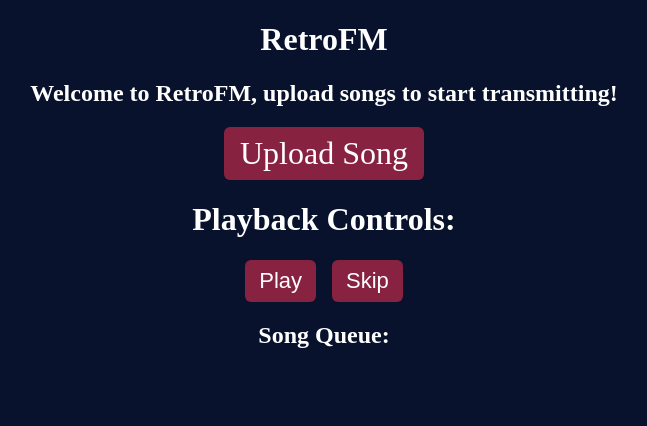
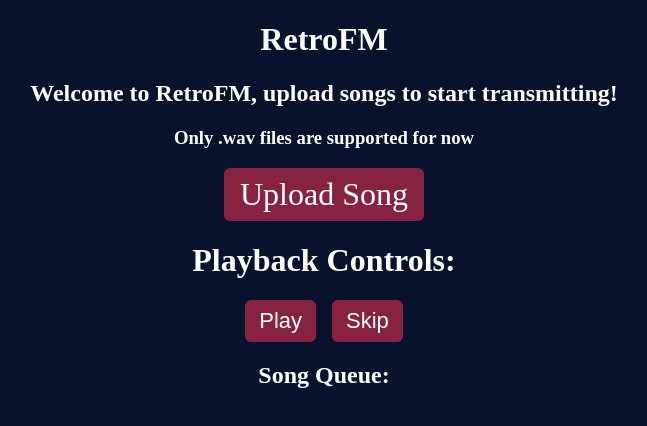
Before and after one commit to itsjwinner7202/retrofm, a website: page src/public/index.html in a window 1280 px wide. Shown: the whole page, without its empty margins (316-963 px from the left). Drawn offline with Linux system fonts and the light colour scheme.

Commit message:
Added FM service

```diff
--- a/src/public/index.html
+++ b/src/public/index.html
@@ -42,10 +42,11 @@
     <center><h1><font color="white">RetroFM</font></h1></center>
     <p> </p>
     <center><h2><font color="white">Welcome to RetroFM, upload songs to start transmitting!</font></h2></center>
+    <center><h3><font color="white">Only .wav files are supported for now</font></h3></center>
     <p> </p>
     <center>
         <label for="upload" class="upload-button"><font size="6">Upload Song</font></label>
-        <input id="upload" type="file" style="display: none" name="myfile" accept=".mp3, .wav, .ogg" onchange="handleFileUpload(event)">
+        <input id="upload" type="file" style="display: none" name="myfile" accept=".wav" onchange="handleFileUpload(event)">
     </center>
     <p> </p>
     <center><h1><font color="white">Playback Controls:</font></h1></center>
--- a/src/server.js
+++ b/src/server.js
@@ -6,7 +6,6 @@ const fs = require('fs');
 const app = express();
 const PORT = 3000;
 
-// Path to save files: /home/jean-moussi/Desktop/RetroFM/src/songs
 const uploadDir = path.join(__dirname, '/public/songs');
 if (!fs.existsSync(uploadDir)) {
     fs.mkdirSync(uploadDir, { recursive: true });
@@ -24,10 +23,8 @@ const storage = multer.diskStorage({
 
 const upload = multer({ storage: storage });
 
-// Serve static HTML/JS files from src/public directory
 app.use(express.static(path.join(__dirname, 'public')));
 
-// Upload route
 app.post('/upload', upload.single('myfile'), (req, res) => {
     if (!req.file) {
         console.log('No file received in request');
```
Also changed, not shown: 1 other file.
